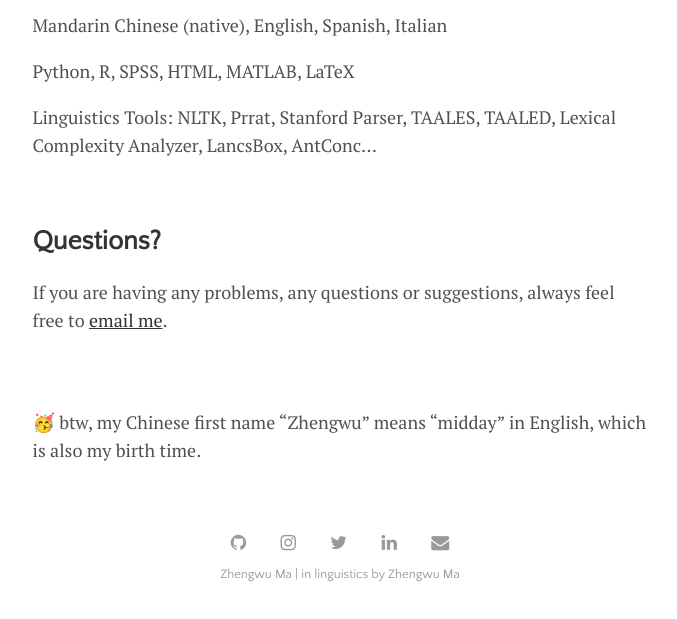
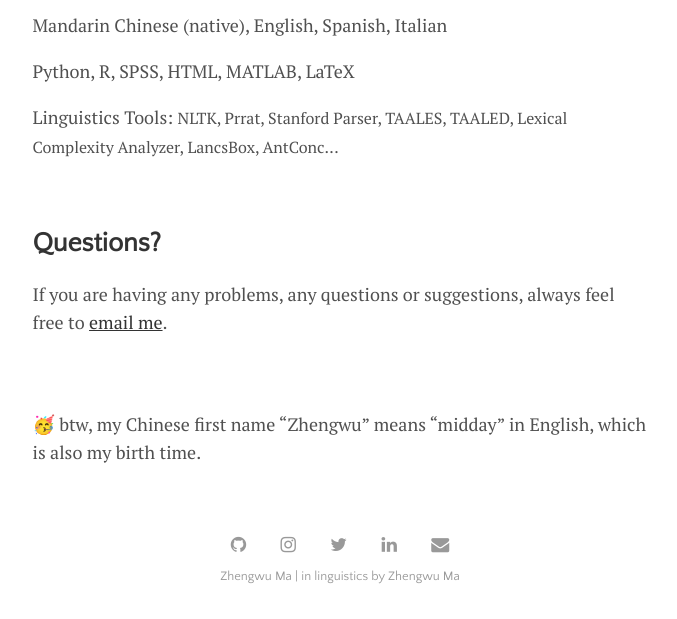
Before and after one commit to zhengwuma/zhengwuma.github.io, a Jekyll site: the page built from menu/about.md, in a window 1280 px wide. Shown: the part 1361-1980 px from the top of the page, without its empty margins (300-977 px from the left). Built offline with Jekyll 4.4.1, drawn with Linux system fonts in a browser that asks for light colours.

Commit message:
Update about.md

```diff
--- a/menu/about.md
+++ b/menu/about.md
@@ -46,7 +46,7 @@ Mandarin Chinese (native), English, Spanish, Italian
 
 Python, R, SPSS, HTML, MATLAB, LaTeX
 
-Linguistics Tools: NLTK, Prrat, Stanford Parser, TAALES, TAALED, Lexical Complexity Analyzer, LancsBox, AntConc...
+Linguistics Tools: <font size="3">NLTK, Prrat, Stanford Parser, TAALES, TAALED, Lexical Complexity Analyzer, LancsBox, AntConc...</font>
 
 <br>
 
```
